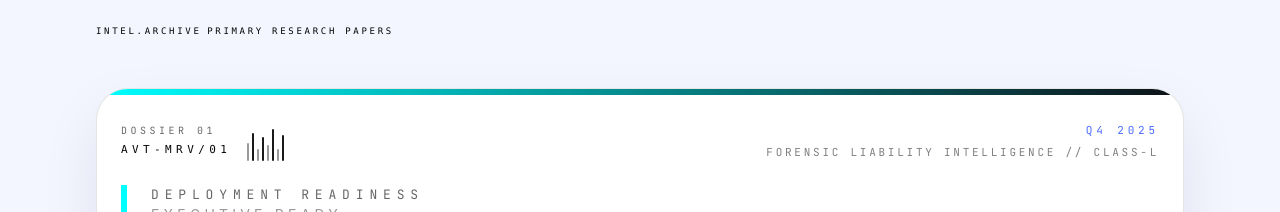
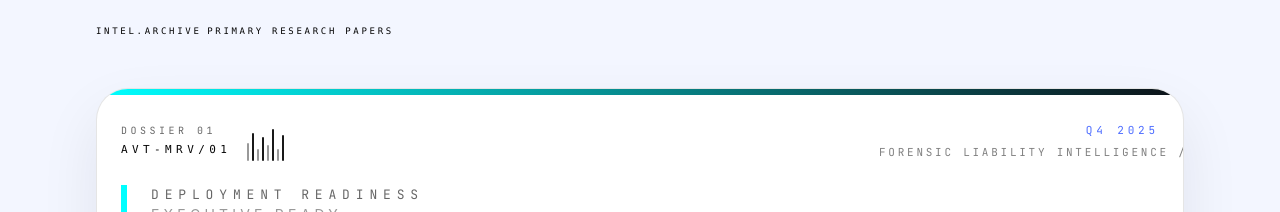
Before and after one commit to raven-technologi/alphavectortech-raven.technologi, a Next.js app: page / in a window 1280 px wide. Shown: the part 1360-1572 px from the top of the page. Built offline with nearby package versions, Linux system fonts and the light colour scheme.

Commit message:
Add max-width constraints to prevent classification text bleeding beyond card edge
Added max-w-full to classification span to respect container boundaries
Added sm:max-w-[280px] to parent div for controlled desktop width
Prevents text overflow on all viewport sizes

```diff
--- a/src/components/ResearchCard.tsx
+++ b/src/components/ResearchCard.tsx
@@ -70,9 +70,9 @@ export default function ResearchCard({
             ))}
           </div>
         </div>
-        <div className="flex flex-col items-start gap-1 text-left sm:items-end sm:text-right">
+        <div className="flex flex-col items-start gap-1 text-left sm:items-end sm:text-right sm:max-w-[280px]">
           <span className="whitespace-nowrap text-[11px] font-mono uppercase tracking-[0.35em] text-[#4b6bff]">{releaseLabel}</span>
-          <span className="mt-1 text-[11px] font-mono uppercase leading-tight tracking-[0.25em] text-black/50 sm:whitespace-nowrap">{classificationLabel}</span>
+          <span className="mt-1 max-w-full text-[11px] font-mono uppercase leading-tight tracking-[0.25em] text-black/50 sm:whitespace-nowrap">{classificationLabel}</span>
         </div>
       </div>
 
```
